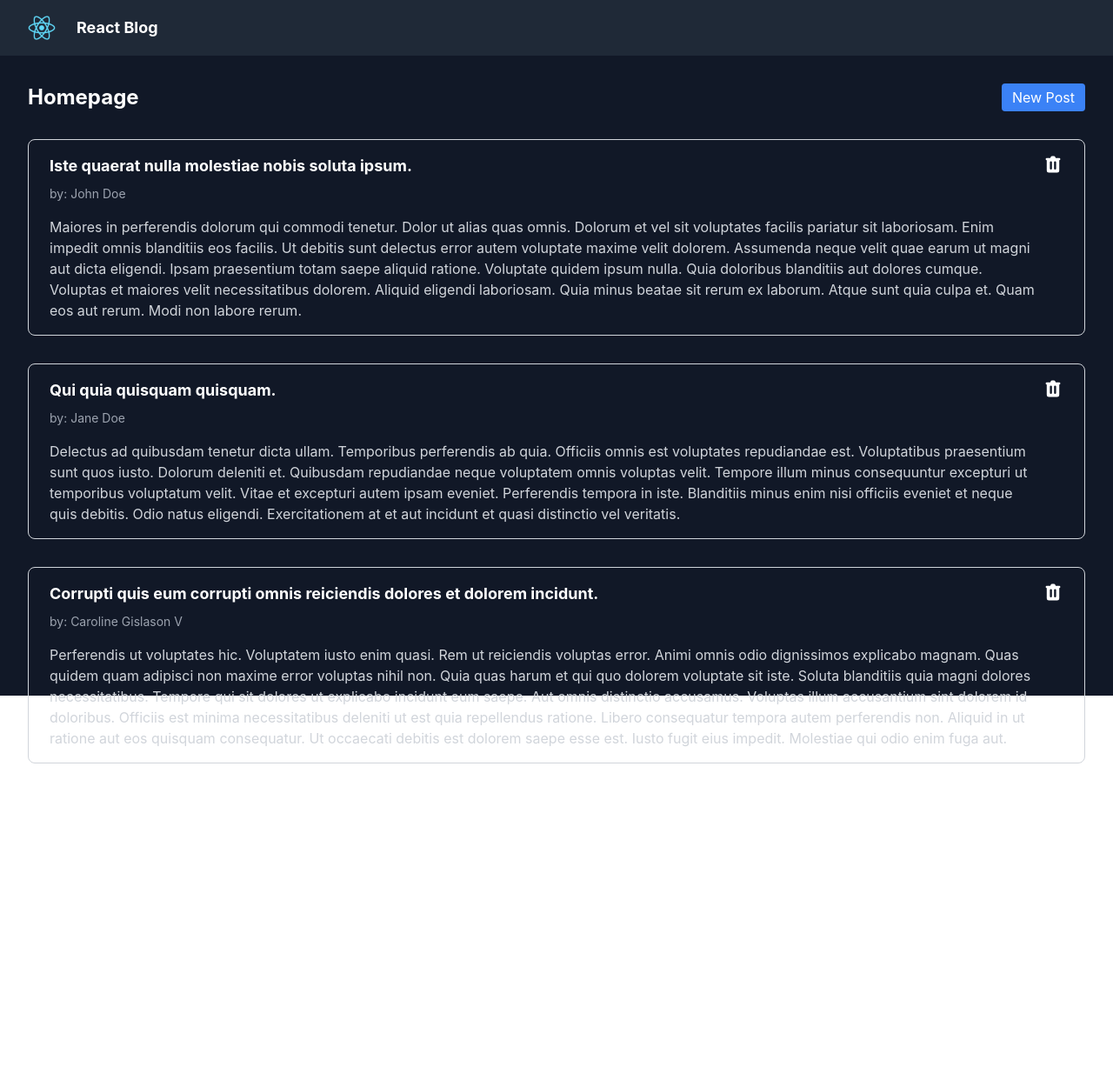
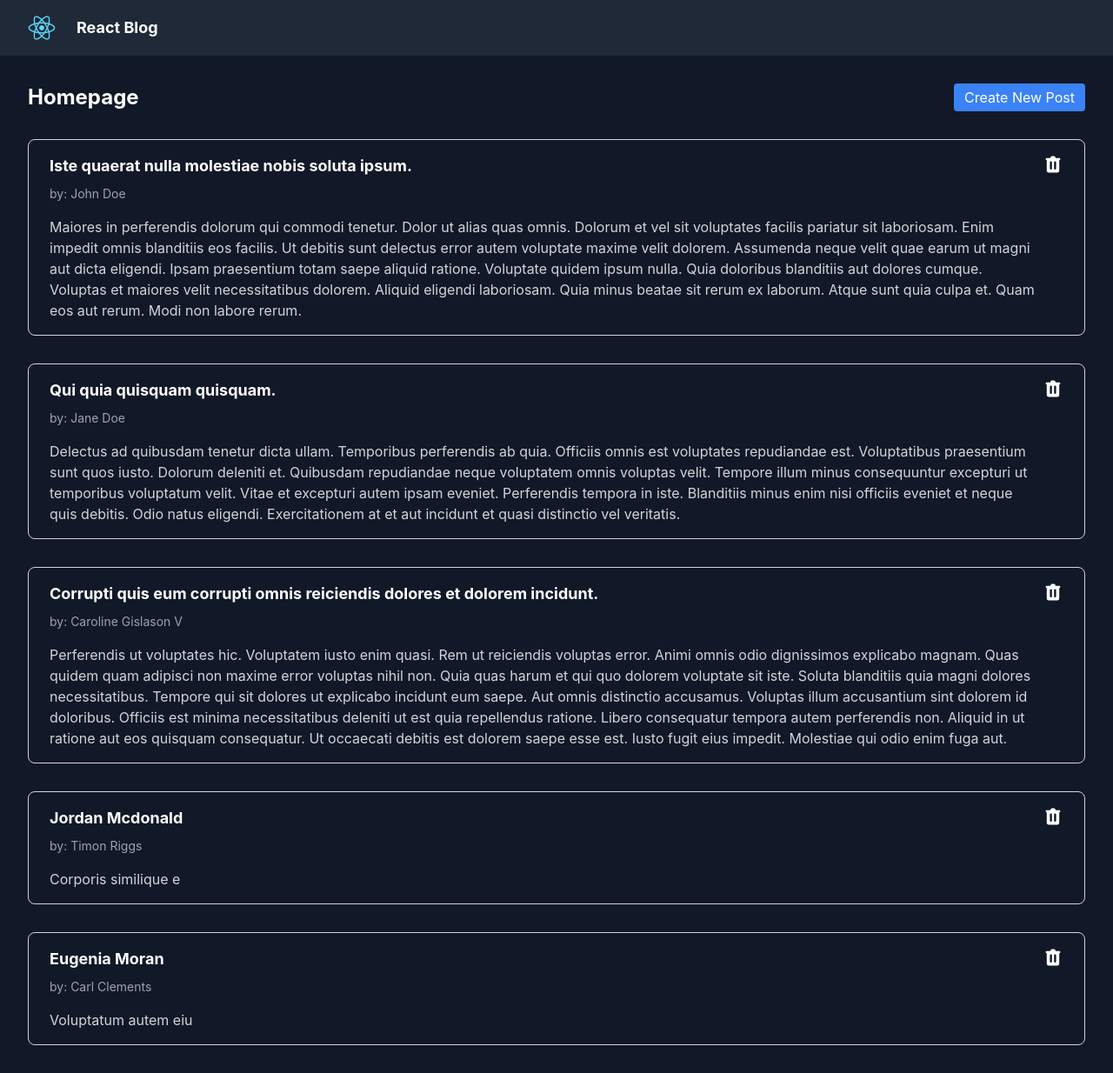
Before and after one commit to umaraziz0/simple-react-blog, a React (Create React App) app: page / in a window 1280 px wide. Shown: the whole page at 87% size. Before the commit the page ends 878 px from the top, so only its background shows below. Built offline with nearby package versions, Linux system fonts and the light colour scheme; data requests are answered from the project's data file; the HTML template or start-up script is replaced by a standard one.

Commit message:
feat: add create post

```diff
--- a/data/db.json
+++ b/data/db.json
@@ -17,6 +17,18 @@
       "author": "Caroline Gislason V",
       "title": "Corrupti quis eum corrupti omnis reiciendis dolores et dolorem incidunt.",
       "body": "Perferendis ut voluptates hic. Voluptatem iusto enim quasi. Rem ut reiciendis voluptas error. Animi omnis odio dignissimos explicabo magnam. Quas quidem quam adipisci non maxime error voluptas nihil non. Quia quas harum et qui quo dolorem voluptate sit iste. Soluta blanditiis quia magni dolores necessitatibus. Tempore qui sit dolores ut explicabo incidunt eum saepe. Aut omnis distinctio accusamus. Voluptas illum accusantium sint dolorem id doloribus. Officiis est minima necessitatibus deleniti ut est quia repellendus ratione. Libero consequatur tempora autem perferendis non. Aliquid in ut ratione aut eos quisquam consequatur. Ut occaecati debitis est dolorem saepe esse est. Iusto fugit eius impedit. Molestiae qui odio enim fuga aut."
+    },
+    {
+      "title": "Jordan Mcdonald",
+      "author": "Timon Riggs",
+      "body": "Corporis similique e",
+      "id": 4
+    },
+    {
+      "title": "Eugenia Moran",
+      "author": "Carl Clements",
+      "body": "Voluptatum autem eiu",
+      "id": 5
     }
   ]
 }
--- a/src/App.jsx
+++ b/src/App.jsx
@@ -8,12 +8,12 @@ import Show from './pages/Show';
 const App = () => {
   return (
     <Router>
-      <div className="h-screen bg-gray-900">
+      <div className="overflow-auto bg-gray-900">
         <Navbar />
         <div className="container my-8 mx-auto max-w-7xl space-y-8 px-2 sm:px-6 lg:px-8">
           <Routes>
             <Route path="/" element={<Home />} />
-            <Route path="/create" element={<Create />} />
+            <Route path="/blogs/create" element={<Create />} />
             <Route path="/blogs/:id" element={<Show />} />
           </Routes>
         </div>
--- a/src/components/LoadingBlog.jsx
+++ b/src/components/LoadingBlog.jsx
@@ -1,6 +1,6 @@
 const LoadingBlog = () => {
   return (
-    <div className="mt-4 w-full rounded-md border">
+    <div className="mt-4 w-full rounded-lg border">
       <div className="px-8 py-6">
         <div className="flex h-full animate-pulse flex-row items-center justify-start space-x-5">
           <div className="flex w-full flex-col gap-y-3">
--- a/src/pages/Create.jsx
+++ b/src/pages/Create.jsx
@@ -1,10 +1,34 @@
+import { useState } from 'react';
 import { Link } from 'react-router-dom';
+import useFetch from '../useFetch';
 
 const Create = () => {
+  const [title, setTitle] = useState('');
+  const [author, setAuthor] = useState('');
+  const [body, setBody] = useState('');
+
+  const [isLoading, setIsLoading] = useState(false);
+
+  const handleSubmit = (e) => {
+    e.preventDefault();
+
+    const blog = { title, author, body };
+
+    setIsLoading(true);
+
+    fetch('http://localhost:8000/blogs', {
+      method: 'POST',
+      headers: {
+        'Content-Type': 'application/json',
+      },
+      body: JSON.stringify(blog),
+    }).finally(() => setIsLoading(false));
+  };
+
   return (
-    <div>
+    <>
       <div className="flex items-center justify-between">
-        <h1 className="text-2xl font-bold text-white">Create</h1>
+        <h1 className="text-2xl font-bold text-white">Create New Post</h1>
 
         <Link to="/">
           <button
@@ -15,7 +39,82 @@ const Create = () => {
           </button>
         </Link>
       </div>
-    </div>
+
+      <div className="w-full rounded-lg border border-white">
+        <div className="px-8 py-6">
+          <form className="flex flex-col gap-6" onSubmit={handleSubmit}>
+            <fieldset>
+              <label htmlFor="title" className="block text-lg">
+                <span className="text-white">Title</span>
+                <div className="mt-3">
+                  <input
+                    type="text"
+                    name="title"
+                    id="title"
+                    className="block w-full rounded-md border-gray-300 px-4 py-3 focus:border-indigo-500  focus:ring-indigo-500 sm:text-sm lg:w-2/3"
+                    required
+                    onChange={(e) => setTitle(e.target.value)}
+                  />
+                </div>
+              </label>
+            </fieldset>
+
+            <fieldset>
+              <label htmlFor="author" className="block text-lg ">
+                <span className="text-white">Author</span>
+                <div className="mt-3">
+                  <input
+                    type="text"
+                    name="author"
+                    id="author"
+                    className="block w-full rounded-md border-gray-300 px-4 py-3 focus:border-indigo-500 focus:ring-indigo-500 sm:text-sm lg:w-72"
+                    required
+                    onChange={(e) => setAuthor(e.target.value)}
+                  />
+                </div>
+              </label>
+            </fieldset>
+
+            <fieldset>
+              <label htmlFor="author" className="block text-lg ">
+                <span className="text-white">Body</span>
+                <div className="mt-3">
+                  <textarea
+                    name="author"
+                    id="author"
+                    className="block h-48 w-full rounded-md border-gray-300 px-4 py-3 focus:border-indigo-500 focus:ring-indigo-500 sm:text-sm"
+                    required
+                    onChange={(e) => setBody(e.target.value)}
+                  />
+                </div>
+              </label>
+            </fieldset>
+
+            {!isLoading && (
+              <button
+                type="submit"
+                className="flex w-36 items-center justify-center gap-3  rounded bg-blue-500 px-3 py-2 text-white"
+              >
+                <span className="flex-shrink-0">Create Post</span>
+              </button>
+            )}
+
+            {isLoading && (
+              <button
+                type="submit"
+                className="flex w-36 items-center justify-center gap-3  rounded bg-blue-500 px-3 py-2 text-white"
+                disabled
+              >
+                <div
+                  style={{ borderTopColor: 'transparent' }}
+                  className="h-5 w-5 animate-spin rounded-full border-4 border-solid border-blue-300"
+                />
+              </button>
+            )}
+          </form>
+        </div>
+      </div>
+    </>
   );
 };
 
--- a/src/pages/Home.jsx
+++ b/src/pages/Home.jsx
@@ -7,12 +7,12 @@ const Home = () => {
       <div className="mb-8 flex items-center justify-between">
         <h1 className="text-2xl font-bold text-white">Homepage</h1>
 
-        <Link to="/create">
+        <Link to="/blogs/create">
           <button
             type="button"
             className="rounded bg-blue-500 px-3 py-1 text-white"
           >
-            New Post
+            Create New Post
           </button>
         </Link>
       </div>
--- a/src/pages/Show.jsx
+++ b/src/pages/Show.jsx
@@ -23,10 +23,11 @@ const Show = () => {
           </button>
         </Link>
       </div>
-      <div className="w-full rounded border border-white">
-        <div className="px-8 py-6">
-          {isLoading && <LoadingBlog />}
-          {blog && (
+      {isLoading && <LoadingBlog />}
+
+      {blog && (
+        <div className="w-full rounded border border-white">
+          <div className="px-8 py-6">
             <div>
               <h1 className="mb-4 text-xl font-bold text-white">
                 {blog.title}
@@ -34,12 +35,13 @@ const Show = () => {
               <p className="mb-4 text-gray-400">by: {blog.author}</p>
               <p className="text-white">{blog.body}</p>
             </div>
-          )}
-          {error && (
-            <h1 className="mt-4 text-center text-xl text-white">{error}.</h1>
-          )}
+          </div>
         </div>
-      </div>
+      )}
+
+      {error && (
+        <h1 className="mt-4 text-center text-xl text-white">{error}.</h1>
+      )}
     </>
   );
 };
```
